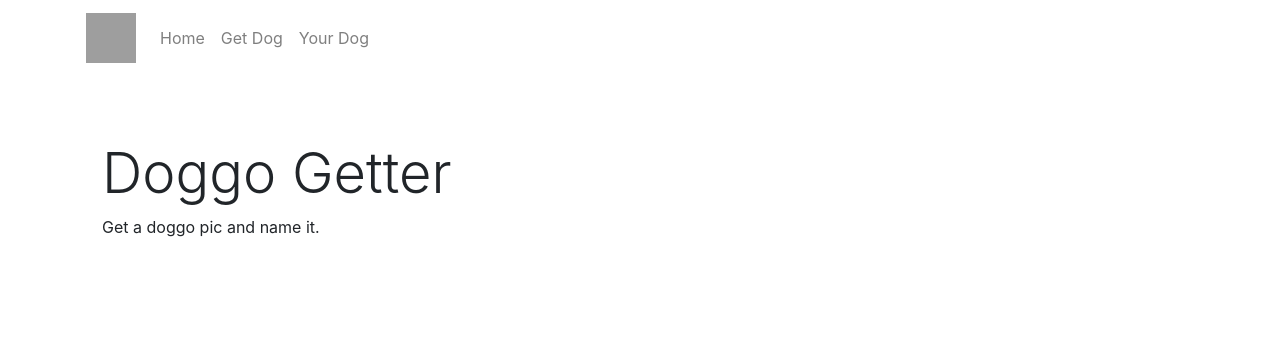
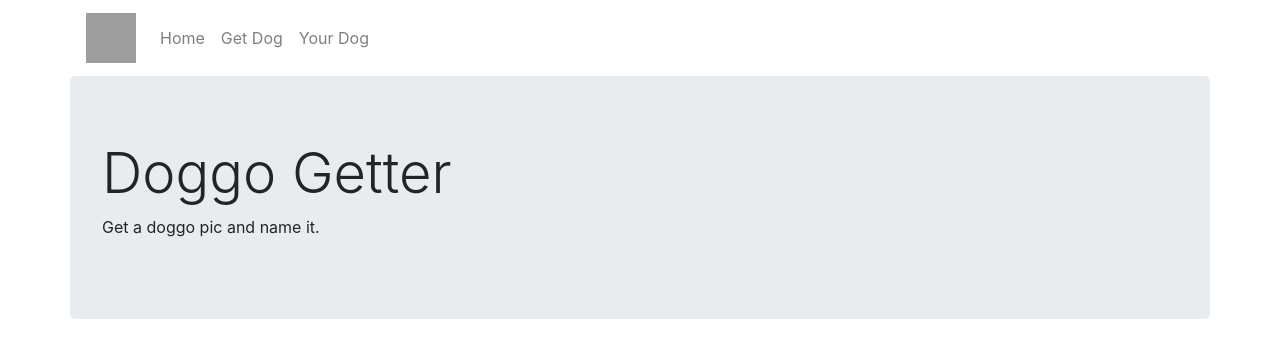
Before and after one commit to EChristian48/Doggo-Getter, a React app: page / in a window 1280 px wide. Shown: the top 358 px of the page. Built offline with nearby package versions, Linux system fonts and the light colour scheme; grey boxes are pictures that could not be loaded.

Commit message:
Changed Jumbotron bg color

```diff
--- a/src/js/components/Jumbotron.tsx
+++ b/src/js/components/Jumbotron.tsx
@@ -2,7 +2,7 @@ import * as React from 'react'
 
 const Jumbotron: React.FC = () => {
   return (
-    <div className='jumbotron container bg-transparent'>
+    <div className='jumbotron container'>
       <h1 className='display-4'>Doggo Getter</h1>
       <p>Get a doggo pic and name it.</p>
     </div>
```
